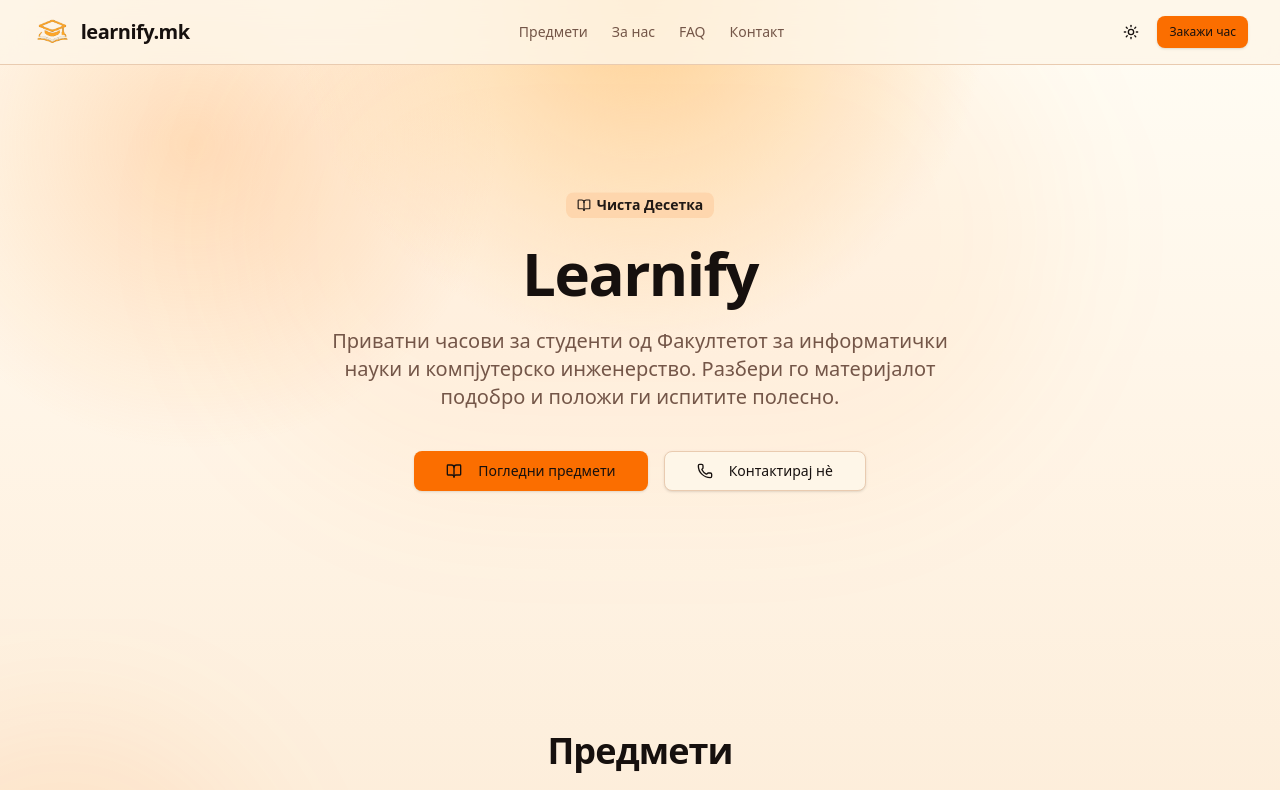
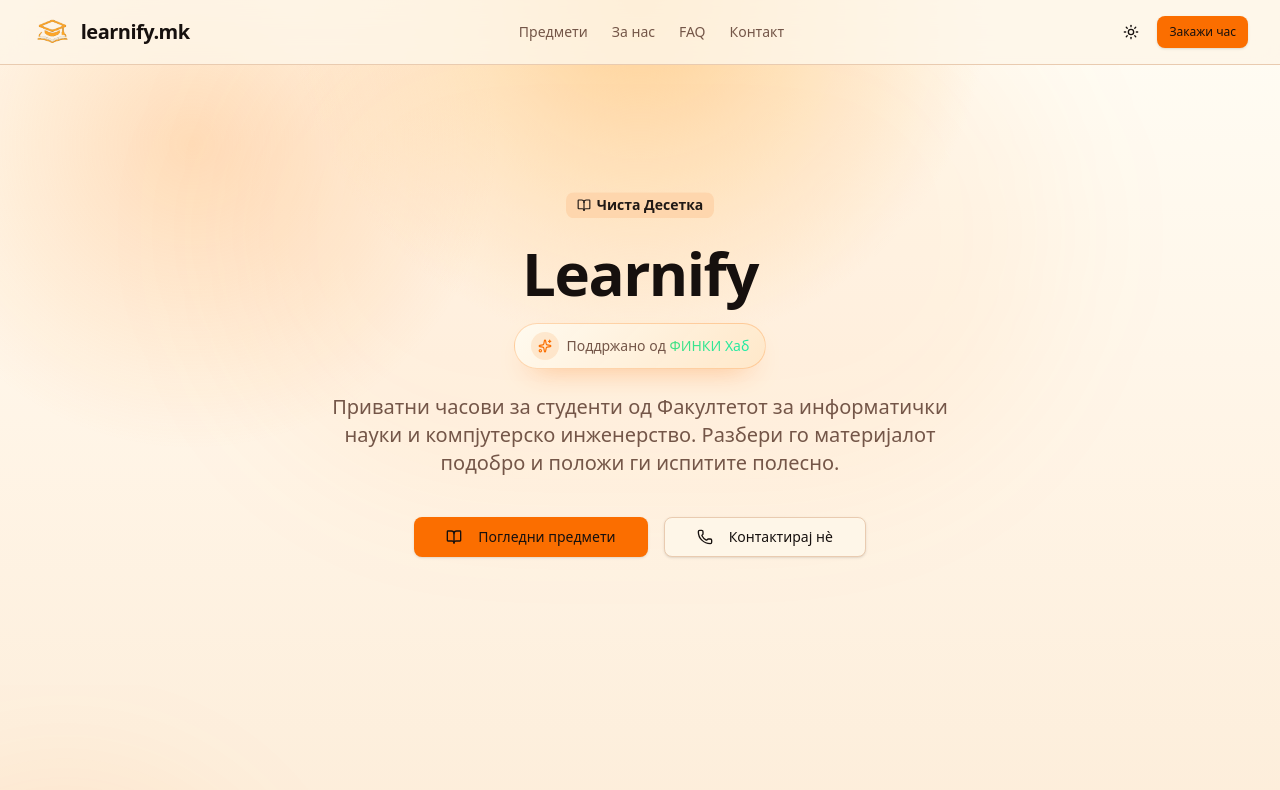
Before and after one commit to Delemangi/learnify, a React (Vite) app: page / in a window 1280 px wide. Shown: the top 790 px of the page. Built offline with nearby package versions, Linux system fonts and the light colour scheme.

Commit message:
Add finki-hub message

```diff
--- a/src/components/hero.tsx
+++ b/src/components/hero.tsx
@@ -1,4 +1,4 @@
-import { BookOpen, Phone } from 'lucide-react';
+import { BookOpen, Phone, Sparkles } from 'lucide-react';
 
 import { AnimateIn } from '@/components/animate-in';
 import { Badge } from '@/components/ui/badge';
@@ -25,6 +25,27 @@
         <h1 className="mx-auto max-w-4xl text-4xl font-extrabold tracking-tight sm:text-5xl lg:text-6xl">
           Learnify
         </h1>
+      </AnimateIn>
+
+      <AnimateIn delay={160}>
+        <div className="mt-5 flex justify-center">
+          <a
+            className="inline-flex items-center gap-2 rounded-full border border-primary/25 bg-[linear-gradient(135deg,oklch(0.99_0.016_78_/_0.94),oklch(0.94_0.05_74_/_0.92))] px-4 py-2 text-sm font-medium text-foreground shadow-[0_12px_30px_-18px_oklch(0.7_0.2_50_/_0.85)] backdrop-blur-sm transition-transform duration-200 hover:-translate-y-0.5 hover:border-primary/40 hover:shadow-[0_16px_36px_-18px_oklch(0.7_0.2_50_/_0.95)] focus-visible:outline-none focus-visible:ring-2 focus-visible:ring-primary focus-visible:ring-offset-2 focus-visible:ring-offset-background dark:bg-[linear-gradient(135deg,oklch(0.2_0.012_45_/_0.96),oklch(0.24_0.02_48_/_0.94))] dark:text-foreground"
+            href="https://finki-hub.com"
+            rel="noopener noreferrer"
+            target="_blank"
+          >
+            <span className="flex h-7 w-7 items-center justify-center rounded-full bg-primary/12 text-primary">
+              <Sparkles className="h-3.5 w-3.5" />
+            </span>
+            <span>
+              <span className="text-muted-foreground">Поддржано од </span>
+              <span className="bg-[linear-gradient(135deg,hsl(142_70%_58%),hsl(160_84%_52%))] bg-clip-text text-transparent">
+                ФИНКИ Хаб
+              </span>
+            </span>
+          </a>
+        </div>
       </AnimateIn>
 
       <AnimateIn delay={200}>
```
